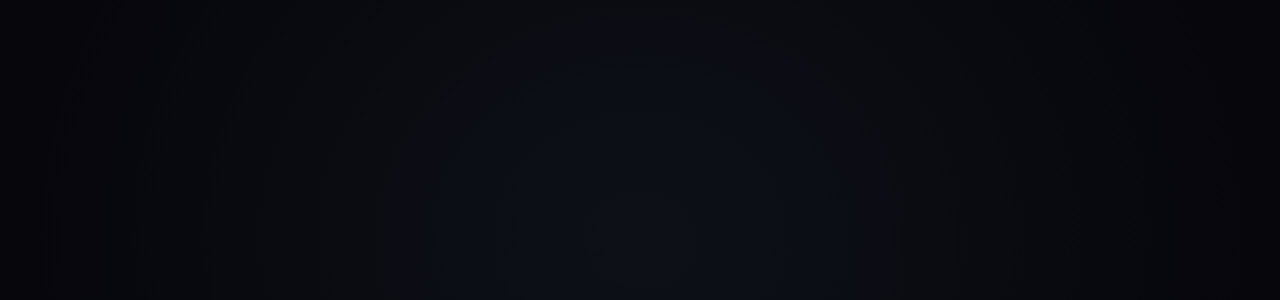
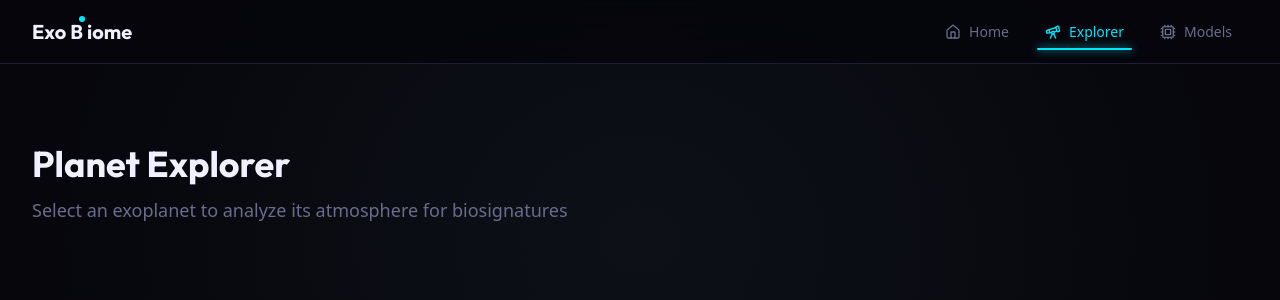
Before and after one commit to Kolo-Naukowe-Axion/hack4sages, a Next.js app in the folder web/: page /explorer in a window 1280 px wide. Before the commit this address had no page. Shown: the top 300 px of the page. Built offline with nearby package versions, Linux system fonts and the light colour scheme.

Commit message:
feat: frosted glass navbar with routing and active states

```diff
--- /dev/null
+++ b/web/src/app/explorer/page.tsx
@@ -0,0 +1,12 @@
+export default function ExplorerPage() {
+  return (
+    <div className="px-8 py-20">
+      <h1 className="font-display text-4xl font-bold text-heading">
+        Planet Explorer
+      </h1>
+      <p className="mt-3 text-lg text-muted">
+        Select an exoplanet to analyze its atmosphere for biosignatures
+      </p>
+    </div>
+  );
+}
--- a/web/src/app/layout.tsx
+++ b/web/src/app/layout.tsx
@@ -1,5 +1,6 @@
 import type { Metadata } from "next";
 import { Outfit, DM_Sans, JetBrains_Mono } from "next/font/google";
+import Navbar from "@/components/Navbar";
 import "./globals.css";
 
 const outfit = Outfit({
@@ -36,7 +37,8 @@
       <body
         className={`${outfit.variable} ${dmSans.variable} ${jetbrainsMono.variable} antialiased`}
       >
-        {children}
+        <Navbar />
+        <main className="pt-16">{children}</main>
       </body>
     </html>
   );
--- /dev/null
+++ b/web/src/app/models/page.tsx
@@ -0,0 +1,11 @@
+export default function ModelsPage() {
+  return (
+    <div className="px-8 py-20">
+      <h1 className="font-display text-4xl font-bold text-heading">Models</h1>
+      <p className="mt-3 text-lg text-muted max-w-2xl">
+        Three approaches to biosignature detection — quantum and classical,
+        compared side by side.
+      </p>
+    </div>
+  );
+}
--- /dev/null
+++ b/web/src/components/Navbar.tsx
@@ -0,0 +1,88 @@
+"use client";
+
+import Link from "next/link";
+import { usePathname } from "next/navigation";
+import { useState } from "react";
+import { Home, Telescope, Cpu, Menu, X } from "lucide-react";
+
+const links = [
+  { href: "/", label: "Home", icon: Home },
+  { href: "/explorer", label: "Explorer", icon: Telescope },
+  { href: "/models", label: "Models", icon: Cpu },
+];
+
+export default function Navbar() {
+  const pathname = usePathname();
+  const [mobileOpen, setMobileOpen] = useState(false);
+
+  return (
+    <nav className="fixed top-0 left-0 right-0 z-50 h-16 border-b border-border bg-void/80 backdrop-blur-xl">
+      <div className="mx-auto flex h-full max-w-7xl items-center justify-between px-6 lg:px-8">
+        <Link href="/" className="flex items-center gap-1 font-display text-xl font-bold text-heading">
+          Exo
+          <span className="relative">
+            B
+            <span className="absolute -top-0.5 right-[-2px] h-1.5 w-1.5 rounded-full bg-cyan" />
+          </span>
+          iome
+        </Link>
+
+        <div className="hidden items-center gap-1 md:flex">
+          {links.map(({ href, label, icon: Icon }) => {
+            const active = pathname === href;
+            return (
+              <Link
+                key={href}
+                href={href}
+                className={`relative flex items-center gap-2 rounded-lg px-4 py-2 text-sm font-medium transition-colors focus:outline-none focus:ring-2 focus:ring-cyan/30 ${
+                  active
+                    ? "text-cyan"
+                    : "text-muted hover:text-heading"
+                }`}
+              >
+                <Icon size={16} />
+                {label}
+                {active && (
+                  <span className="absolute bottom-0 left-2 right-2 h-0.5 rounded-full bg-cyan shadow-[0_0_8px_var(--color-cyan)]" />
+                )}
+              </Link>
+            );
+          })}
+        </div>
+
+        <button
+          onClick={() => setMobileOpen(!mobileOpen)}
+          className="flex items-center justify-center rounded-lg p-2 text-muted transition-colors hover:text-heading focus:outline-none focus:ring-2 focus:ring-cyan/30 md:hidden"
+          aria-label="Toggle menu"
+        >
+          {mobileOpen ? <X size={20} /> : <Menu size={20} />}
+        </button>
+      </div>
+
+      {mobileOpen && (
+        <div className="border-b border-border bg-void/95 backdrop-blur-xl md:hidden">
+          <div className="flex flex-col gap-1 px-6 py-4">
+            {links.map(({ href, label, icon: Icon }) => {
+              const active = pathname === href;
+              return (
+                <Link
+                  key={href}
+                  href={href}
+                  onClick={() => setMobileOpen(false)}
+                  className={`flex items-center gap-3 rounded-lg px-4 py-3 text-sm font-medium transition-colors focus:outline-none focus:ring-2 focus:ring-cyan/30 ${
+                    active
+                      ? "bg-cyan/5 text-cyan"
+                      : "text-muted hover:bg-surface/50 hover:text-heading"
+                  }`}
+                >
+                  <Icon size={16} />
+                  {label}
+                </Link>
+              );
+            })}
+          </div>
+        </div>
+      )}
+    </nav>
+  );
+}
```
